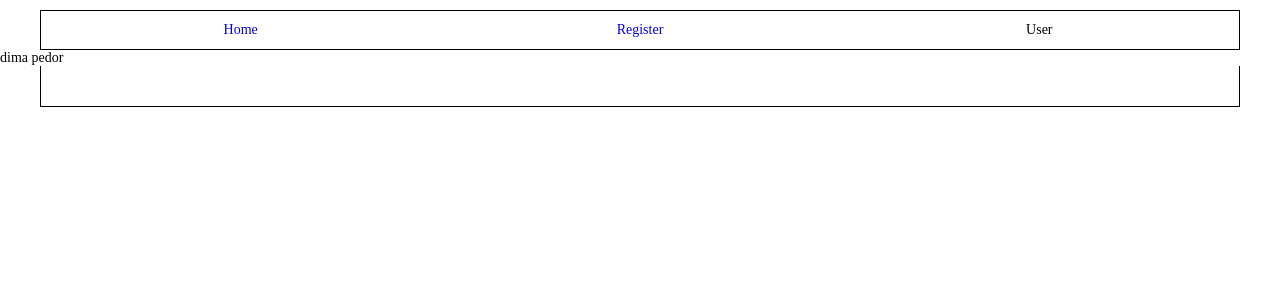
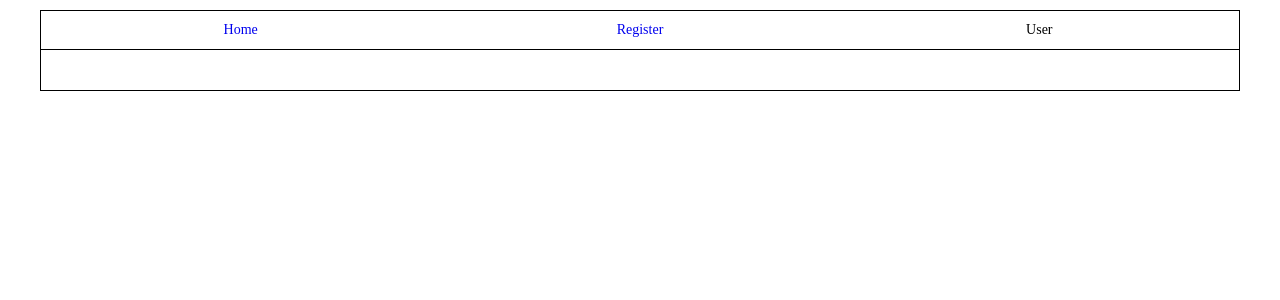
Before and after one commit to DjDim4ik/AngularLearning, an Angular app: page /user in a window 1280 px wide. Shown: the top 300 px of the page. Built offline with nearby package versions, Linux system fonts and the light colour scheme.

Commit message:
Revert "new commit"
This reverts commit 03205af975b72b6123280714abd870ca723e1e0d.

```diff
--- a/src/app/pages/navbar/navbar.component.html
+++ b/src/app/pages/navbar/navbar.component.html
@@ -6,4 +6,3 @@
 <a>User</a>
 </nav>
 </div>
-dima pedor
```
